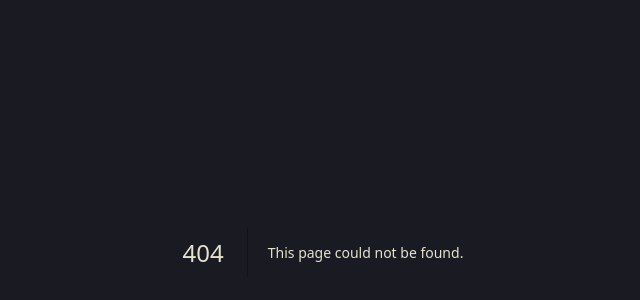
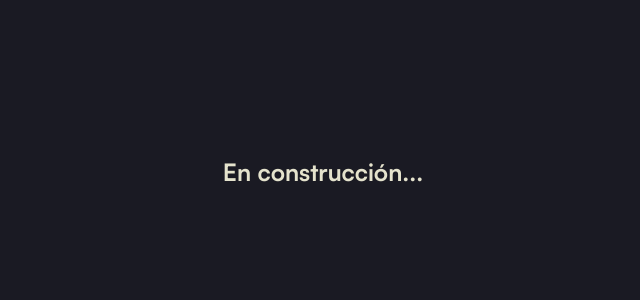
Before and after one commit to nicosantux/santux.dev, a Next.js app: page /blog in a window 1280 px wide. Before the commit this address had no page. Shown: the part 228-528 px from the top of the page, without its empty margins (317-957 px from the left). Built offline with nearby package versions, Linux system fonts and the light colour scheme.

Commit message:
feat: add empty blog page

```diff
--- /dev/null
+++ b/src/app/blog/page.tsx
@@ -0,0 +1,7 @@
+export default function Blog() {
+  return (
+    <div className='grid h-full place-items-center'>
+      <h1 className='text-2xl font-bold'>En construcción...</h1>
+    </div>
+  )
+}
```
